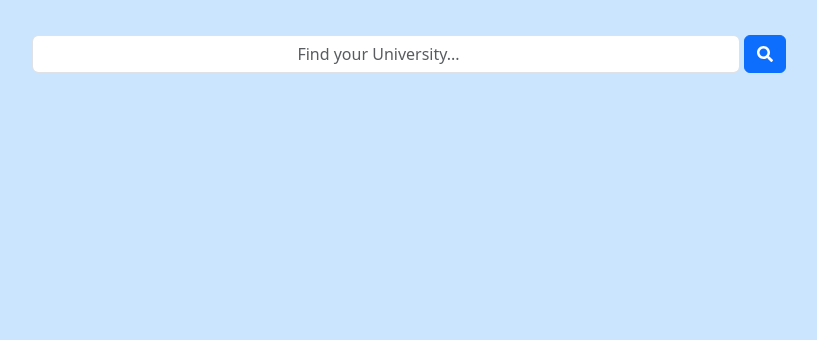
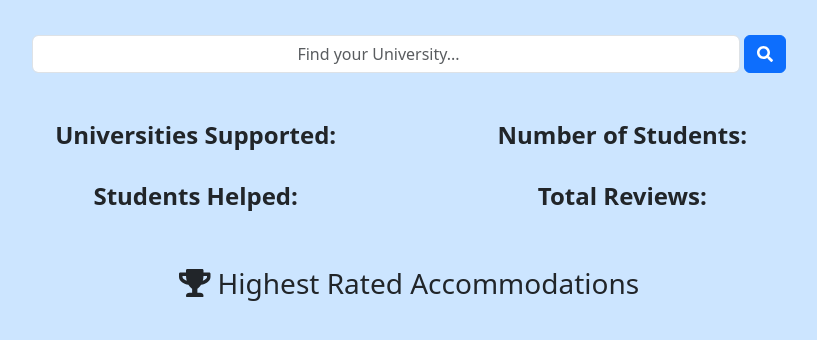
Before and after one commit to CameronFraserr/2b_wad_team_project, a Django app: page / in a window 1280 px wide. Shown: the part 80-420 px from the top of the page, without its empty margins (231-1048 px from the left). Run offline with Django 3.2, Linux system fonts and the light colour scheme; some libraries are stand-ins or nearby versions.

Commit message:
Renamed index to home and added more content to the page

```diff
--- a/dorm_detective_app/views.py
+++ b/dorm_detective_app/views.py
@@ -18,55 +18,55 @@
 
 def home(request):
     context = {}
-    template_name = 'dorm_detective/home.html'
+    template_name = 'dorm_detective_app/home.html'
     return render(request, template_name, context)
 
 def about_us(request):
     context = {}
-    template_name = 'dorm_detective/about.html'
+    template_name = 'dorm_detective_app/about.html'
     return render(request, template_name, context)
 
 def contact_us(request):
     context = {}
-    template_name = 'dorm_detective/contact_us.html'
+    template_name = 'dorm_detective_app/contact_us.html'
     return render(request, template_name, context)
 
 
 def faq(request):
     context = {}
-    template_name = 'dorm_detective/faq.html'
+    template_name = 'dorm_detective_app/faq.html'
     return render(request, template_name, context)
 
 
 @login_required
 def my_account(request):
     context = {}
-    template_name = 'dorm_detective/my_account.html'
+    template_name = 'dorm_detective_app/my_account.html'
     return render(request, template_name, context)
 
 
 @login_required
 def my_reviews(request):
     context = {}
-    template_name = 'dorm_detective/my_reviews.html'
+    template_name = 'dorm_detective_app/my_reviews.html'
     return render(request, template_name, context)
 
 
 def universities(request):
     context = {}
-    template_name = 'dorm_detective/universities.html'
+    template_name = 'dorm_detective_app/universities.html'
     return render(request, template_name, context)
 
 
 def university_name(request):
     context = {}
-    template_name = 'dorm_detective/university_name.html'
+    template_name = 'dorm_detective_app/university_name.html'
     return render(request, template_name, context)
 
 
 def accommodation_name(request):
     context = {}
-    template_name = 'dorm_detective/accommodation_name.html'
+    template_name = 'dorm_detective_app/accommodation_name.html'
     return render(request, template_name, context)
 
 
@@ -171,13 +171,13 @@
 	else:
 		# No context variables to pass to the template system, hence the
 		# blank dictionary object...
-		return render(request, 'dorm_detective/login.html')
+		return render(request, 'dorm_detective_app/login.html')
 
 
 @login_required
 def restricted(request):
 	#return HttpResponse("Since you're logged in, you can see this text!")
-	return render(request, 'dorm_detective/restricted.html')
+	return render(request, 'dorm_detective_app/restricted.html')
 
 
 # access the view.
@@ -217,7 +217,7 @@
 
 
 def index(request):
-    response = render(request, 'dorm_detective_app/index.html')
+    response = render(request, 'dorm_detective_app/home.html')
     return response
 
 def about(request):
--- a/static/css/style.css
+++ b/static/css/style.css
@@ -14,7 +14,7 @@
   padding-top: 85px;
 }
 
-/* index.html */
+/* home.html */
 .search-box{
   padding-top: 30px;
   width: 60%;
--- /dev/null
+++ b/templates/dorm_detective_app/home.html
@@ -0,0 +1,35 @@
+{% extends 'dorm_detective_app/base.html' %}
+
+{% block content %}
+    <div class="d-flex align-items-center justify-content-center flex-column gap-4 mb-5">
+        <form class="search-box d-flex">
+            <input class="search-text form-control me-1" type="search" placeholder="Find your University...">
+            <a href="{% url 'dorm_detective:universities' %}">
+                <button type="button" class="btn btn-primary">
+                    <i class="fas fa-search"></i>
+                </button>
+            </a>
+        </form>
+    </div>
+
+    <div class="row justify-content-center mb-5">
+        <div class="col-lg-4 mr-2 text-center">
+            <h4><b>Universities Supported: </b>{% if universities_supported %}{{ universities_supported }}{% endif %}</h4>
+            <br>
+            <h4><b>Students Helped: </b>{% if students_helped %}{{ students_helped }}{% endif %}</h4>
+        </div>
+        <div class="col-lg-4 ml-2 text-center">
+            <h4><b>Number of Students: </b>{% if students_no %}{{ students_no }}{% endif %}</h4>
+            <br>
+            <h4><b>Total Reviews: </b>{% if total_reviews %}{{ total_reviews }}{% endif %}</h4>
+        </div>
+    </div>
+    <div class="row justify-content-center">
+        <div class="row text-center">
+            <h3><i class="fas fa-trophy"></i> Highest Rated Accommodations</h3>
+        </div>
+        <div class="row">
+
+        </div>
+    </div>
+{% endblock %}
--- a/templates/dorm_detective_app/index.html
+++ /dev/null
@@ -1,18 +0,0 @@
-{% extends 'dorm_detective_app/base.html' %}
-
-{% block content %}
-    <div class="d-flex align-items-center justify-content-center flex-column gap-4">
-        <form class="search-box d-flex">
-            <input class="search-text form-control me-1" type="search" placeholder="Find your University...">
-            <a href="{% url 'dorm_detective:universities' %}">
-                <button type="button" class="btn btn-primary">
-                    <i class="fas fa-search"></i>
-                </button>
-            </a>
-        </form>
-    </div>
-
-    <div class="d-flex align-items-center">
-
-    </div>
-{% endblock %}
```
